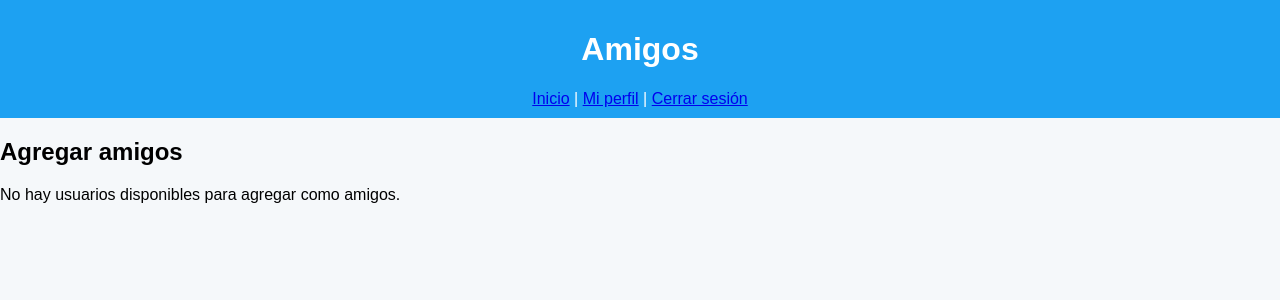
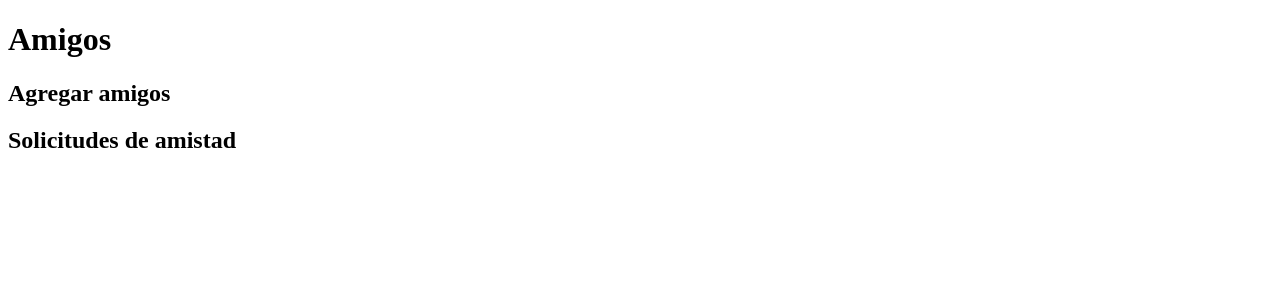
Before and after one commit to JazielPatricio/PATZINO, a PHP site: page /php/amigos.php in a window 1280 px wide. Shown: the top 300 px of the page. Run offline with PHP 8.4, Linux system fonts and the light colour scheme; the visitor is signed in with stand-in values (Sample User, id 1); tables that the repository leaves empty or names only in its code hold one stand-in row (values such as "Sample post").

Commit message:
Se modifico el archivo amigos.php para las solicitudes de amistad

```diff
--- a/php/amigos.php
+++ b/php/amigos.php
@@ -23,44 +23,53 @@ if ($conn->connect_error) {
 // Obtener el ID del usuario desde la sesión
 $usuario_id = $_SESSION["usuario_id"];
 
-// Manejo de la solicitud de agregar amigos
-if ($_SERVER["REQUEST_METHOD"] == "POST" && isset($_POST['agregar_amigo'])) {
-    $amigo_id = $_POST['amigo_id'];
-    // Verificar si ya son amigos o si ya enviaron una solicitud
-    $sql = "SELECT * FROM amigos WHERE (usuario_id = ? AND amigo_id = ?) OR (usuario_id = ? AND amigo_id = ?)";
-    $stmt = $conn->prepare($sql);
-    $stmt->bind_param("iiii", $usuario_id, $amigo_id, $amigo_id, $usuario_id);
-    $stmt->execute();
-    $result = $stmt->get_result();
-
-    if ($result->num_rows > 0) {
-        echo "Ya eres amigo de esta persona o ya existe una solicitud.";
-    } else {
-        // Agregar solicitud de amistad
+// Manejo de solicitudes de amistad
+if ($_SERVER["REQUEST_METHOD"] == "POST") {
+    if (isset($_POST['agregar_amigo'])) {
+        $amigo_id = $_POST['amigo_id'];
         $sql = "INSERT INTO amigos (usuario_id, amigo_id, estado) VALUES (?, ?, 'pendiente')";
         $stmt = $conn->prepare($sql);
         $stmt->bind_param("ii", $usuario_id, $amigo_id);
         $stmt->execute();
-        echo "Solicitud de amistad enviada.";
     }
-
-    $stmt->close();
+    if (isset($_POST['aceptar_amigo'])) {
+        $solicitud_id = $_POST['solicitud_id'];
+        $sql = "UPDATE amigos SET estado = 'aceptado' WHERE id = ?";
+        $stmt = $conn->prepare($sql);
+        $stmt->bind_param("i", $solicitud_id);
+        $stmt->execute();
+    }
+    if (isset($_POST['rechazar_amigo'])) {
+        $solicitud_id = $_POST['solicitud_id'];
+        $sql = "DELETE FROM amigos WHERE id = ?";
+        $stmt = $conn->prepare($sql);
+        $stmt->bind_param("i", $solicitud_id);
+        $stmt->execute();
+    }
 }
 
-// Obtener la lista de usuarios (no amigos)
-$sql = "SELECT id, nombre FROM usuarios WHERE id != ? AND id NOT IN (SELECT amigo_id FROM amigos WHERE usuario_id = ? AND estado = 'aceptado') AND id NOT IN (SELECT usuario_id FROM amigos WHERE amigo_id = ? AND estado = 'aceptado')";
+// Obtener usuarios disponibles para enviar solicitud
+$sql = "SELECT id, nombre FROM usuarios WHERE id != ? AND id NOT IN (
+            SELECT amigo_id FROM amigos WHERE usuario_id = ?
+            UNION
+            SELECT usuario_id FROM amigos WHERE amigo_id = ?
+        )";
 $stmt = $conn->prepare($sql);
 $stmt->bind_param("iii", $usuario_id, $usuario_id, $usuario_id);
 $stmt->execute();
 $result = $stmt->get_result();
+$usuarios_disponibles = $result->fetch_all(MYSQLI_ASSOC);
 
-$usuarios_disponibles = [];
-while ($row = $result->fetch_assoc()) {
-    $usuarios_disponibles[] = $row;
-}
-
-$stmt->close();
-$conn->close();
+// Obtener solicitudes pendientes
+$sql = "SELECT amigos.id as solicitud_id, usuarios.id as usuario_id, usuarios.nombre
+        FROM amigos
+        JOIN usuarios ON amigos.usuario_id = usuarios.id
+        WHERE amigo_id = ? AND estado = 'pendiente'";
+$stmt = $conn->prepare($sql);
+$stmt->bind_param("i", $usuario_id);
+$stmt->execute();
+$result = $stmt->get_result();
+$solicitudes_pendientes = $result->fetch_all(MYSQLI_ASSOC);
 ?>
 
 <!DOCTYPE html>
@@ -69,34 +78,25 @@ $conn->close();
     <meta charset="UTF-8">
     <meta name="viewport" content="width=device-width, initial-scale=1.0">
     <title>Amigos</title>
-    <link rel="stylesheet" href="../css/perfil.css">
 </head>
 <body>
-    <header>
-        <h1>Amigos</h1>
-        <a href="inicio.php">Inicio</a> |
-        <a href="perfil.php">Mi perfil</a> |
-        <a href="logout.php">Cerrar sesión</a>
-    </header>
+    <h1>Amigos</h1>
+    <h2>Agregar amigos</h2>
+    <?php foreach ($usuarios_disponibles as $usuario): ?>
+        <form method="POST">
+            <input type="hidden" name="amigo_id" value="<?= $usuario['id'] ?>">
+            <button type="submit" name="agregar_amigo">Agregar a <?= htmlspecialchars($usuario['nombre']) ?></button>
+        </form>
+    <?php endforeach; ?>
 
-    <!-- Mostrar lista de usuarios disponibles para agregar como amigos -->
-    <section class="agregar-amigos">
-        <h2>Agregar amigos</h2>
-        <?php
-        if (count($usuarios_disponibles) > 0) {
-            foreach ($usuarios_disponibles as $usuario) {
-                echo "<div class='usuario'>";
-                echo "<p>" . $usuario['nombre'] . "</p>";
-                echo "<form action='amigos.php' method='POST'>";
-                echo "<input type='hidden' name='amigo_id' value='" . $usuario['id'] . "'>";
-                echo "<button type='submit' name='agregar_amigo'>Agregar</button>";
-                echo "</form>";
-                echo "</div>";
-            }
-        } else {
-            echo "<p>No hay usuarios disponibles para agregar como amigos.</p>";
-        }
-        ?>
-    </section>
+    <h2>Solicitudes de amistad</h2>
+    <?php foreach ($solicitudes_pendientes as $solicitud): ?>
+        <form method="POST">
+            <p><?= htmlspecialchars($solicitud['nombre']) ?> quiere ser tu amigo.</p>
+            <input type="hidden" name="solicitud_id" value="<?= $solicitud['solicitud_id'] ?>">
+            <button type="submit" name="aceptar_amigo">Aceptar</button>
+            <button type="submit" name="rechazar_amigo">Rechazar</button>
+        </form>
+    <?php endforeach; ?>
 </body>
 </html>
```
